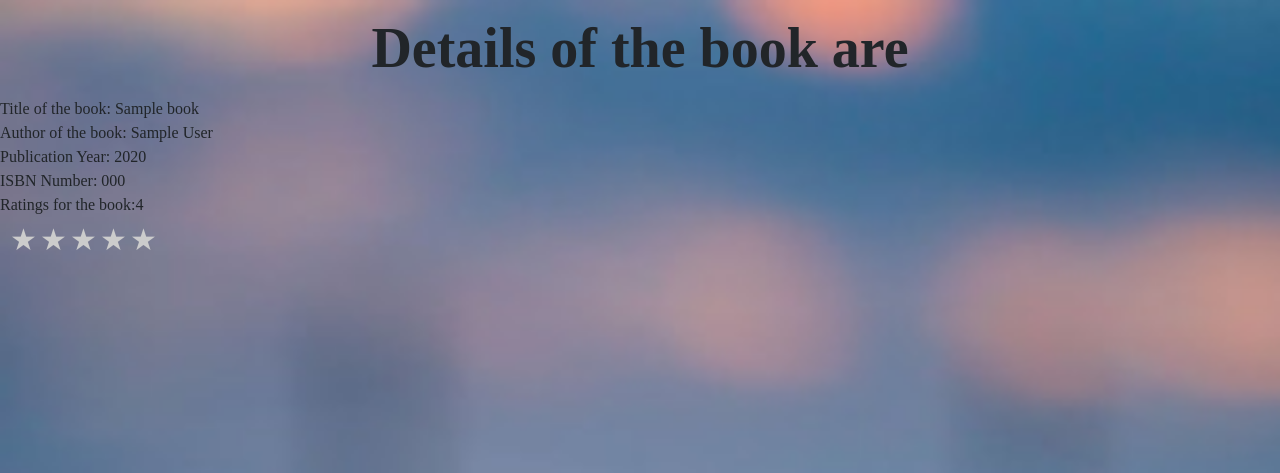
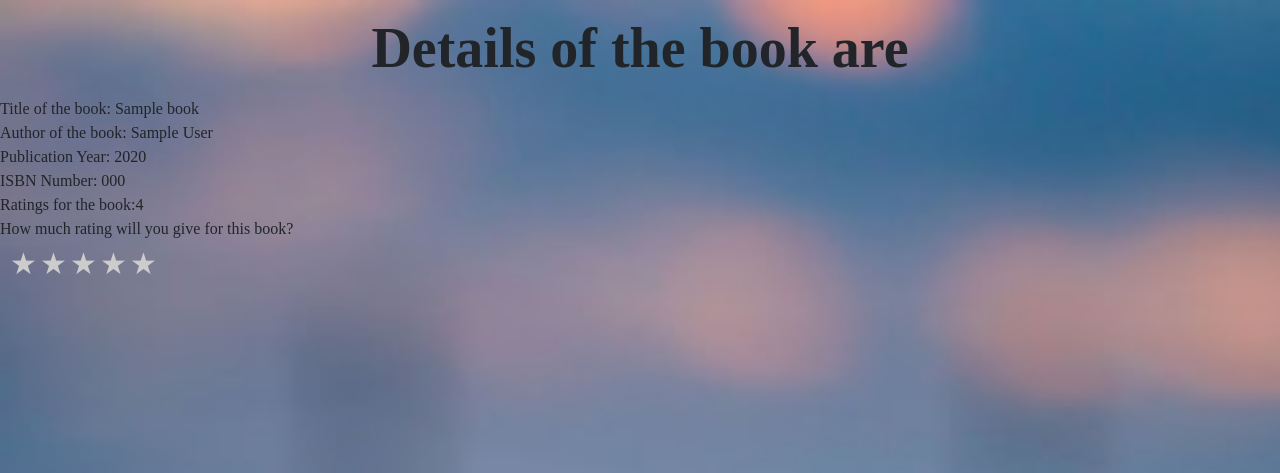
Before and after one commit to ayush7garg/project1, a Flask app: template templates/book.html in a window 1280 px wide. Shown: the top 473 px of the page. Run offline with Flask 2, Linux system fonts and the light colour scheme; the template is opened without the code that fills it: most values are stand-ins (such as "Sample title", 1, 10 or a date in 2020); some libraries are stand-ins or nearby versions.

Commit message:
Update book.html

```diff
--- a/templates/book.html
+++ b/templates/book.html
@@ -19,7 +19,8 @@
   Publication Year: {{book.year}}<br>
   ISBN Number: {{book.isbn}}<br>
   Ratings for the book:{{rating}}<br>
-  <form>
+  How much rating will you give for this book?
+  <form >
     <div class="rate">
       <input type="radio" id="star5" name="rate" value="5" />
       <label for="star5" title="text">5 stars</label>
```
